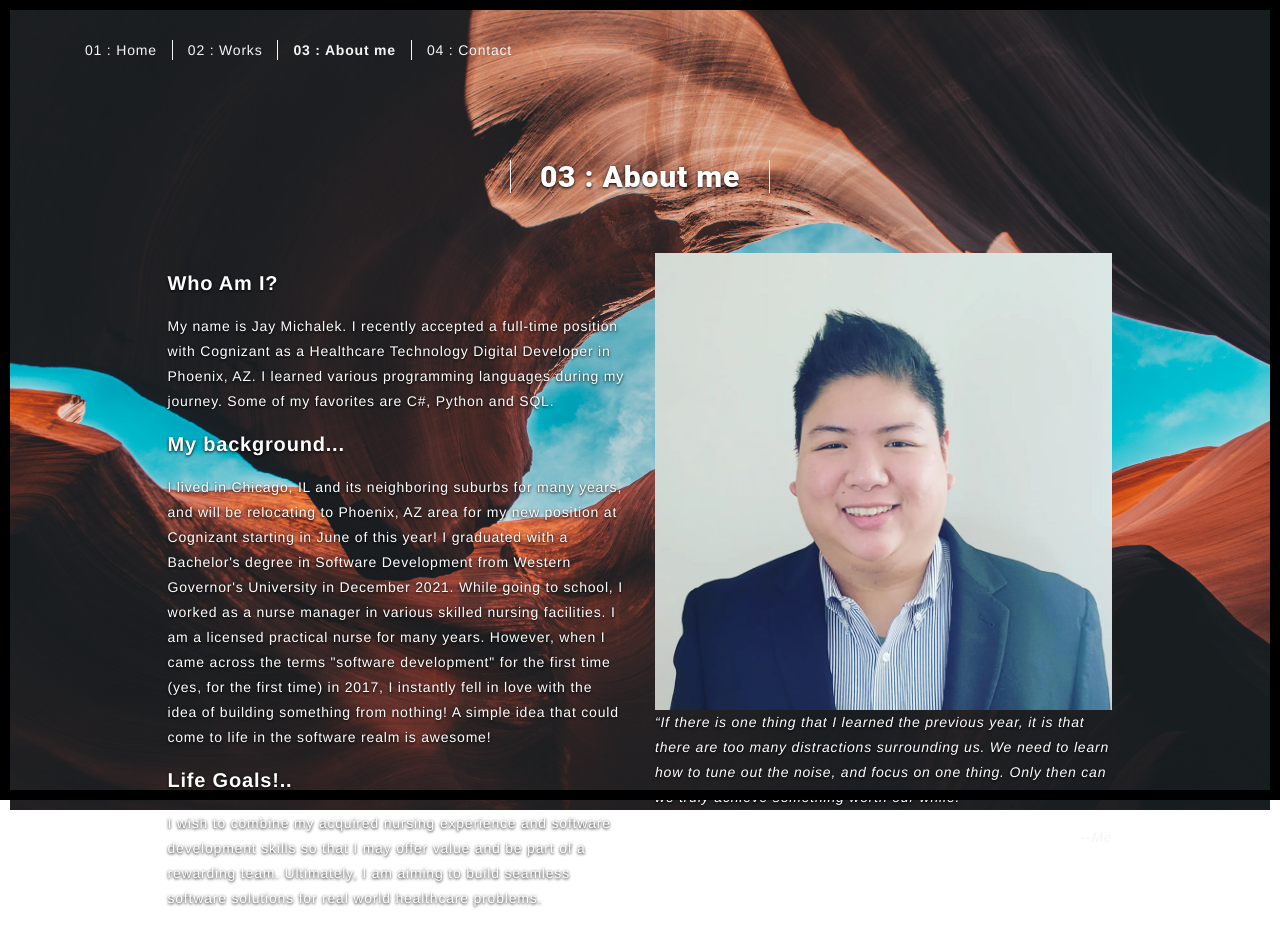
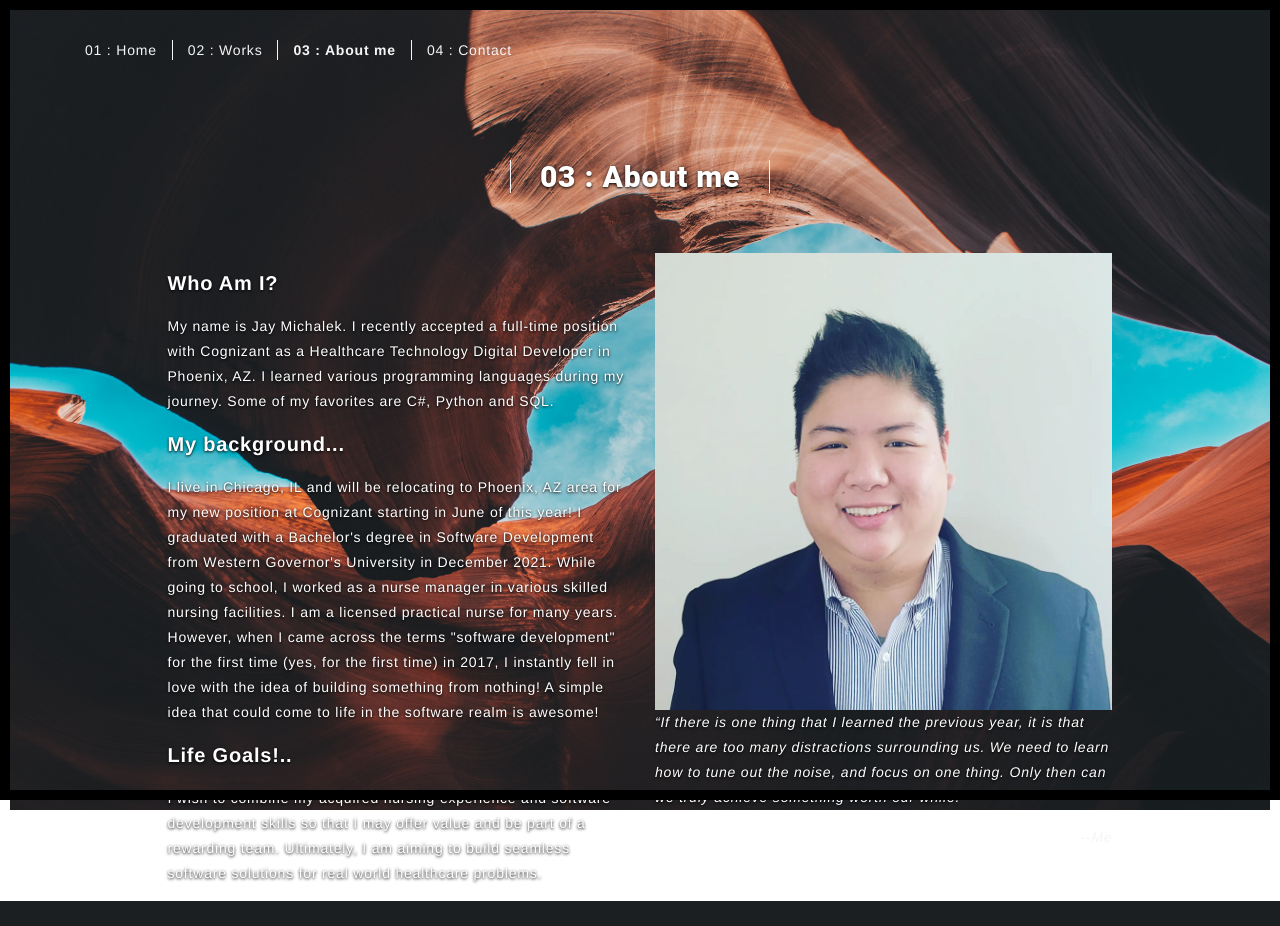
Before and after one commit to jaymichalek/webportfolio, a Flask app: page /about.html in a window 1280 px wide. After the commit the page ends 901 px from the top, so only its background shows below. Run offline with Flask 2, Linux system fonts and the light colour scheme; some libraries are stand-ins or nearby versions.

Commit message:
Updated background info.

```diff
--- a/templates/about.html
+++ b/templates/about.html
@@ -65,7 +65,7 @@
                   <p class="upper_paragraph">My name is Jay Michalek. I recently accepted a full-time position with Cognizant as a Healthcare Technology Digital Developer
                     in Phoenix, AZ. I learned various programming languages during my journey. Some of my favorites are C#, Python and SQL.</p>
                   <h3>My background...</h3>
-                  <p class="upper_paragraph">I lived in Chicago, IL and its neighboring suburbs for many years, and will be relocating to Phoenix, AZ area for my new position at Cognizant starting in June of this year!
+                  <p class="upper_paragraph">I live in Chicago, IL and will be relocating to Phoenix, AZ area for my new position at Cognizant starting in June of this year!
                     I graduated with a Bachelor's degree in Software Development from Western Governor's University in December 2021. While going to school,
                     I worked as a nurse manager in various skilled nursing facilities. I am a licensed practical nurse for many years.
                     However, when I came across the terms "software development" for the first time (yes, for the first time) in 2017, I instantly
```
